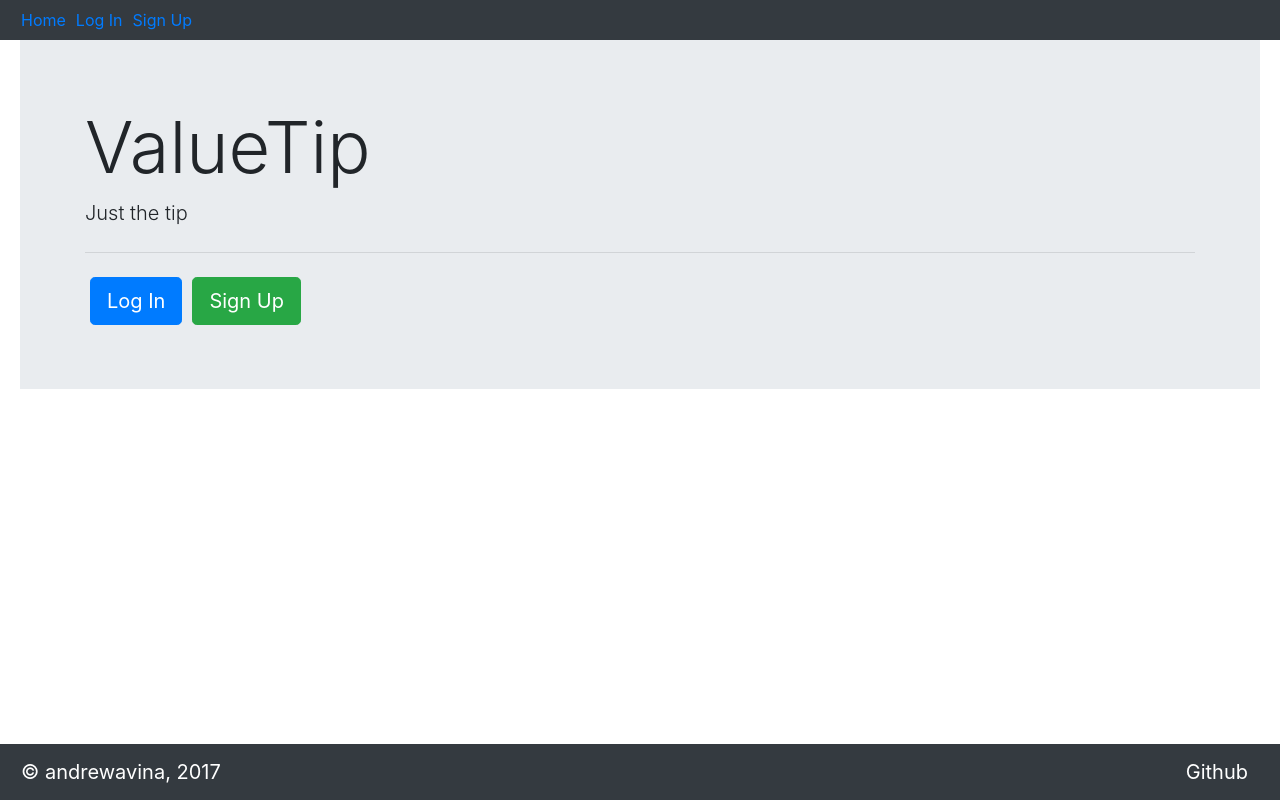
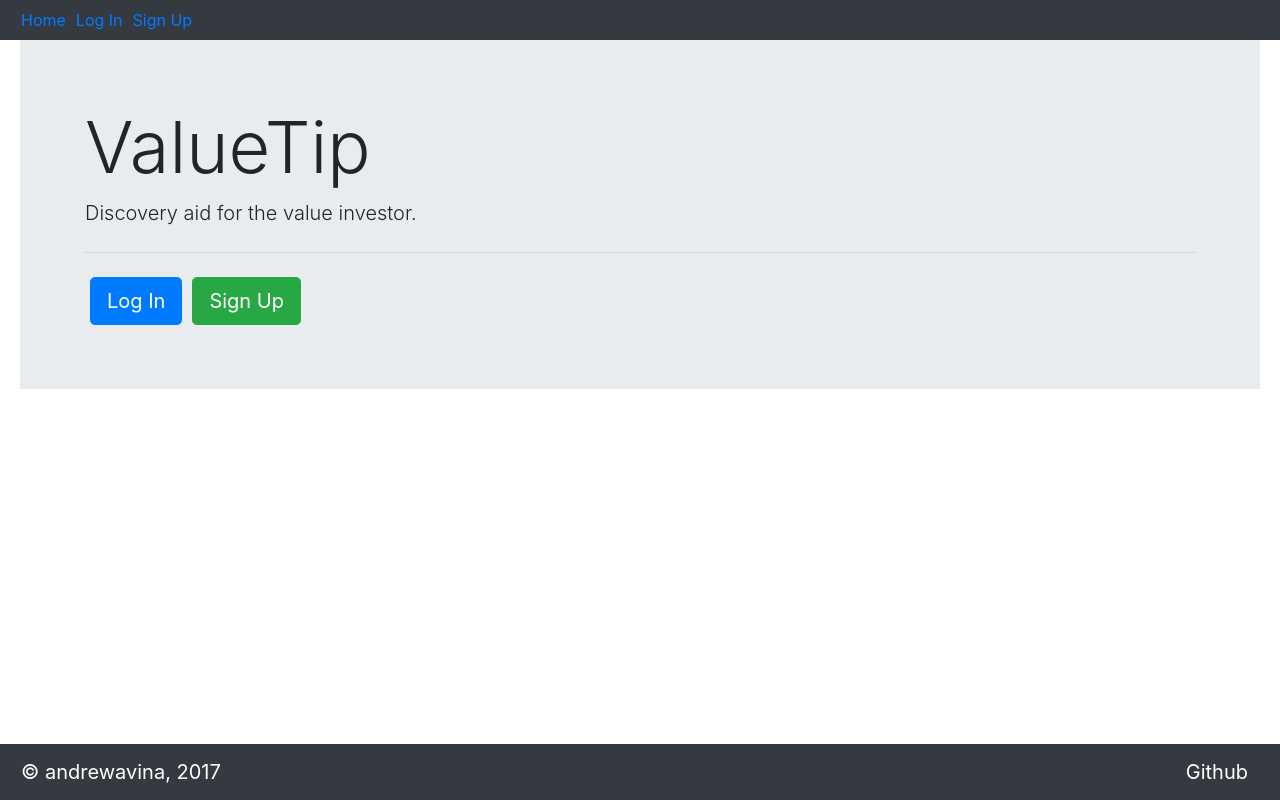
Before and after one commit to andrewavina/ValueTip, a React (Create React App) app in the folder client/: page / in a window 1280 px wide. Built offline with nearby package versions, Linux system fonts and the light colour scheme.

Commit message:
readme update and minor css clean up

```diff
--- a/client/src/views/Home.jsx
+++ b/client/src/views/Home.jsx
@@ -6,7 +6,7 @@ const Home = (props) => {
             <div className="jumbotron jumbotron-fluid">
                 <div className="container">
                     <h1 className="display-3">ValueTip</h1>
-                    <p className="lead">Just the tip</p>
+                    <p className="lead">Discovery aid for the value investor.</p>
                     <hr className="my-4"/>
                     <a className="btn btn-primary btn-lg" href="/login" role="button">Log In</a>
                     <a className="btn btn-success btn-lg" href="signup" role="button">Sign Up</a>
--- a/client/src/views/ShowStock.jsx
+++ b/client/src/views/ShowStock.jsx
@@ -49,7 +49,7 @@ class ShowStock extends React.Component {
 
                         <h1>Company Name: {name}</h1>
                         <h3>Stock Ticker: {ticker}</h3>
-                        <h3>Price per Share: {price}</h3>
+                        <h3>Price per Share: ${price}</h3>
                     </div>
                 )
     }
```
Also changed, not shown: 1 other file (tests, documents, lock files or other folders).
